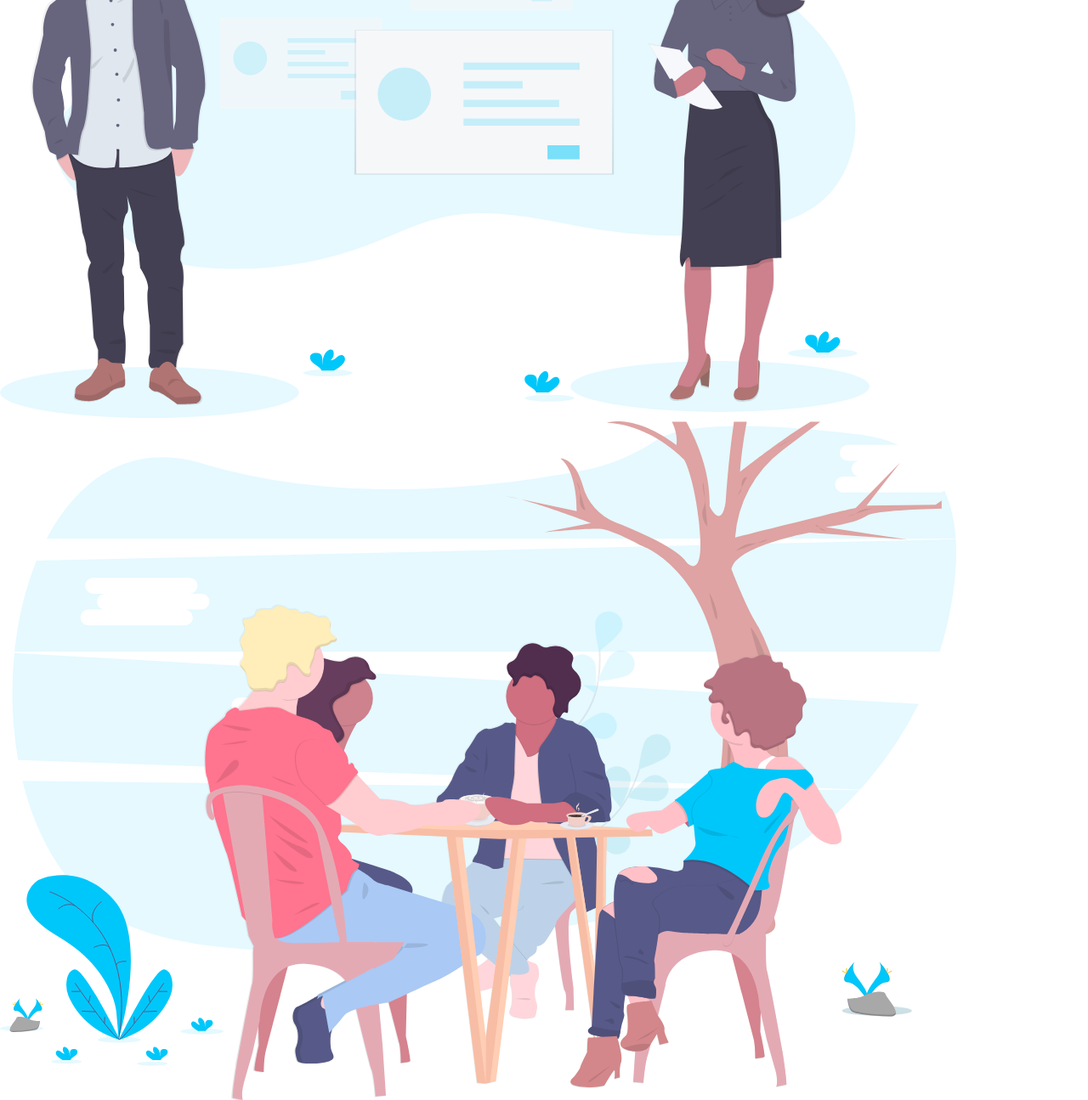
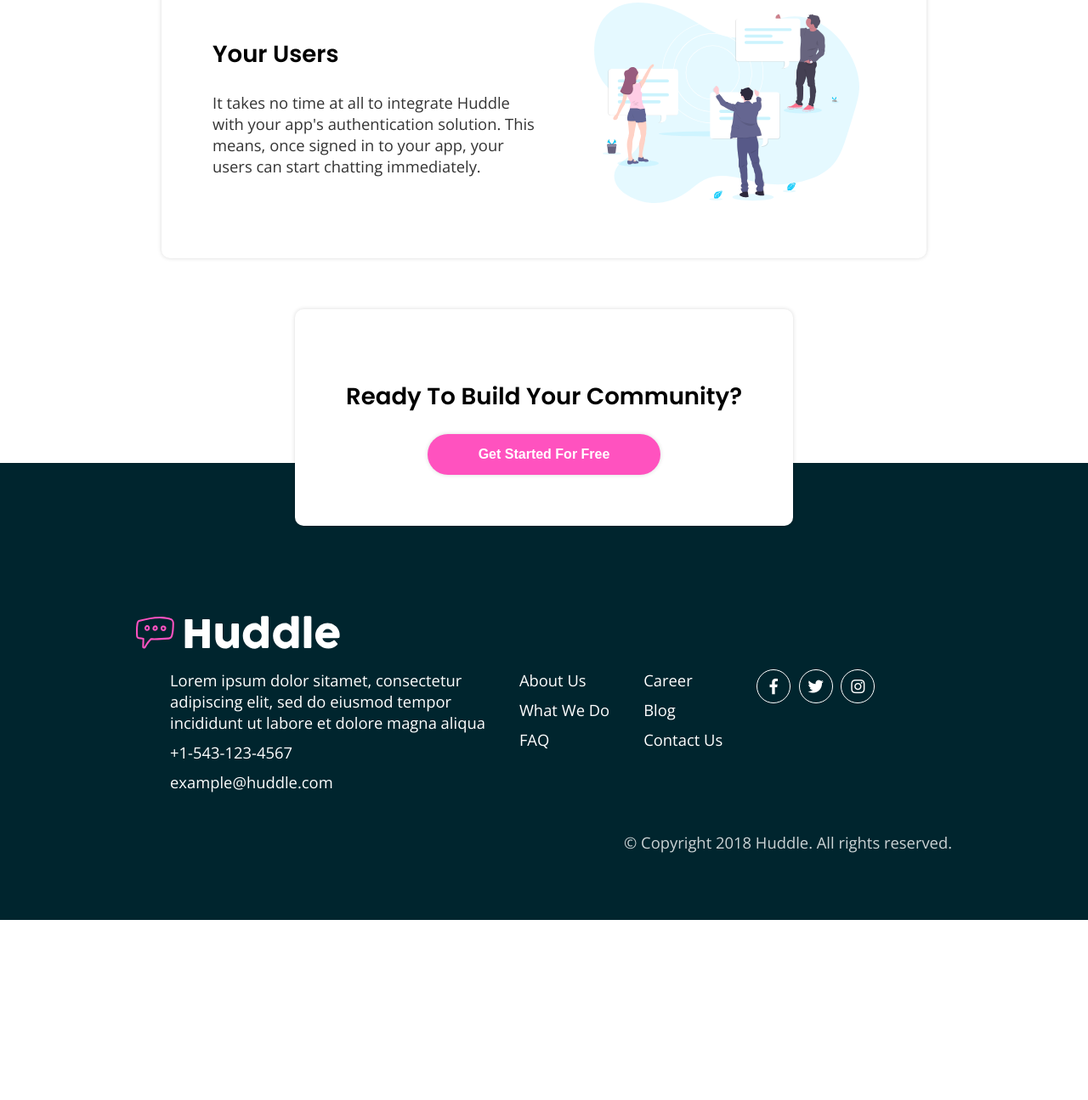
Before and after one commit to Mubeen213/Front-end-Challenges, a plain HTML site: page huddle-landing-page-with-alternating-feature-blocks-master/index.html in a window 1280 px wide. Shown: the part 1370-2665 px from the top of the page at 85% size. After the commit the page ends 2453 px from the top, so only its background shows below. Drawn offline with nearby package versions, Linux system fonts and the light colour scheme.

Commit message:
Added styles

```diff
--- a/huddle-landing-page-with-alternating-feature-blocks-master/index.html
+++ b/huddle-landing-page-with-alternating-feature-blocks-master/index.html
@@ -3,7 +3,8 @@
   <head>
     <meta charset="UTF-8" />
     <meta name="viewport" content="width=device-width, initial-scale=1.0" />
-    <!-- displays site properly based on user's device -->
+    <link rel="stylesheet" href="https://use.fontawesome.com/releases/v5.5.0/css/all.css"
+    integrity="sha384-B4dIYHKNBt8Bc12p+WXckhzcICo0wtJAoU8YZTY5qE0Id1GSseTk6S+L3BlXeVIU" crossorigin="anonymous">
 
     <link
       rel="icon"
@@ -18,7 +19,7 @@
   </head>
     <header>
     <div class="container" >
-      <nav>
+      <nav class="flex">
         <img src="./images/logo.svg" alt="logo" />
         <button class="btn btn-secondary">Try It Free</button>
       </nav>
@@ -37,8 +38,9 @@
         Get Started For Free
       </button>
     </div>
-
-    <img src="./images/illustration-mockups.svg" alt="mockups">
+ <div>
+    <img class= "header-img" src="./images/illustration-mockups.svg" alt="mockups">
+  </div>
     </div>
   </div>
 </header>
@@ -55,12 +57,17 @@
         with a feedback form.
       </p>
     </div>
+    <div>
         <img src="./images/illustration-grow-together.svg" alt="grow together">
   </div>
+</div>
 
-    <div class="box flex">
+    <div class="box flex box-reverse-mobile">
+      <div>
       <img src="./images/illustration-flowing-conversation.svg" alt="flowing conversation">
+    </div>
       <div>
+
       <h2>Flowing Conversations</h2>
       <p>
         You wouldn't paginate a conversation in real life, so why do it online?
@@ -77,27 +84,30 @@
         users can start chatting immediately.
       </p>
     </div>
+
+     <div>
      <img src="./images/illustration-your-users.svg" alt="your users">
   </div>
 </div>
+  </div>
 </main>
-
-   <div class="box">
+<div class="container center">
+   <div class="box small-box">
         <h2>  Ready To Build Your Community? </h2>
 
         <button class="btn btn-primary btn-big">  Get Started For Free </button>
    </div>
-
+  </div>
   <footer>
   <div class="container">
-    <img src="./images/logo.svg" alt="logo">
+    <img src="./images/logo-white.svg" alt="logo">
 
-    <div class="flex">
-      <div>
-
+    <div class="flex align-start">
         <ul>
           <li>
-               Lorem ipsum dolor sitamet, consectetur adipiscing elit, sed do eiusmod tempor incididunt ut
+               Lorem ipsum dolor sitamet, consectetur<br/>
+
+               adipiscing elit, sed do eiusmod tempor<br/> incididunt ut
             labore et dolore magna aliqua
           </li>
           <li>
@@ -107,9 +117,9 @@
             example@huddle.com
           </li>
         </ul>
-      </div>
 
-      <div>
+
+
         <ul>
           <li>
             About Us
@@ -121,9 +131,9 @@
             FAQ
           </li>
         </ul>
-      </div>
 
-      <div>
+
+
       <ul>
         <li>
           Career
@@ -135,27 +145,18 @@
           Contact Us
         </li>
       </ul>
-      </div>
-
-      <div>
-       <ul>
-         <li><a href="#"><i class="fab fa-twitter"></i></a></li>
-         <li><a href="#"><i class="fab fa-twitter"></i></a></li>
-         <li><a href="#"><i class="fab fa-twitter"></i></a></li>
+       <ul class="social-media">
+         <li><a class = "center"  href="#"><i class="fab fa-facebook-f"></i></a></li>
+         <li><a class = "center"   href="#"><i class="fab fa-twitter"></i></a></li>
+         <li><a class ="center"   href="#"><i class="fab fa-instagram"></i></a></li>
        </ul>
   </div>
+  <div>
     <p>
-
       &copy; Copyright 2018 Huddle. All
       rights reserved.
     </p>
-
-    </div>
   </div>
   </footer>
-
-
-
-
   </body>
 </html>
--- a/huddle-landing-page-with-alternating-feature-blocks-master/style.css
+++ b/huddle-landing-page-with-alternating-feature-blocks-master/style.css
@@ -1,10 +1,151 @@
+@import url('https://fonts.googleapis.com/css2?family=Open+Sans:wght@400;600&family=Poppins:wght@600&display=swap');
 
 
 *{
   box-sizing: border-box;
 }
-
+/*general styles */
+:root{
+   --box-shadow: 0 0 5px rgba(0,0,0,0.15);
+}
 body{
    margin: 0;
    padding: 0;
+   font-family: 'Open sans',sans-serif;
+   font-size: 1.15rem;
 }
+h1,h2{
+  font-family: 'Poppins',sans-serif;
+}
+p{
+  opacity: 0.8;
+}
+img{
+  max-width: 100%;
+}
+.btn{
+   padding: 15px 60px;
+   border-radius:50px;
+   background-color: #fff;
+   font-size: 16px;
+   border: none;
+   font-weight: 700;
+   box-shadow: var(--box-shadow);
+   cursor: pointer;
+}
+.btn-primary{
+  background-color:hsl(322, 100%, 66%);
+  color:#fff;
+}
+.container{
+     max-width: 100%;
+     width: 1000px;
+     padding:0 20px;
+     margin:0 auto;
+}
+.center{
+  text-align: center;
+}
+.flex{
+  display: flex;
+  align-items: center;
+}
+.flex > div{
+  flex: 1;
+}
+.align-start{
+  align-items: flex-start;
+}
+/*header*/
+header{
+  background-image: url('./images/bg-hero-desktop.svg');
+  background-size: cover;
+  background-position: center;
+  background-color: hsl(193, 100%, 96%);
+  padding: 40px 0;
+}
+nav{
+  align-items: center;
+  justify-content: space-between;
+  margin-bottom: 40px;
+}
+/*main content*/
+.box{
+  box-shadow: var(--box-shadow);
+  border-radius:10px;
+  margin: 30px;
+  padding: 60px;
+  background-color: #fff;
+}
+.box img,.header-img{
+  width: 80%;
+  margin-left: 15%;
+}
+
+.small-box{
+  display: inline-block;
+  margin-bottom: -50%;
+  position: relative;
+  z-index: 1;
+}
+
+/*footer*/
+footer{
+  background-color: hsl(192, 100%, 9%);
+  color: #fff;
+  padding: 180px 0 60px;
+}
+footer ul{
+  list-style: none;
+}
+footer ul li{
+  margin-bottom: 10px;
+}
+
+footer .center{
+  width: 40px;
+  height: 40px;
+  border-radius: 50%;
+  display: inline-flex;
+  justify-content: center;
+  align-items: center;
+  color: #fff;
+  margin-right: 0.6rem;
+  border: 1px solid #fff;
+  text-decoration: none;
+}
+footer .social-media{
+  display: flex;
+  align-items: center;
+  justify-content: center;
+}
+footer p{
+  text-align: right;
+}
+/* making it responsive */
+@media (max-width:765px){
+  body{
+    text-align: center;
+  }
+  nav.flex{
+    flex-direction: row;
+  }
+  .header-img{
+    margin-top:30px;
+    margin-left: 0;
+    width: 90%;
+  }
+  .flex{
+    flex-direction: column;
+  }
+  .box-reverse-mobile{
+    flex-direction: column-reverse;
+  }
+  footer ul{
+    text-align: center;
+    width: 100%;
+  }
+  footer p{
+    text-align: center;
+  }
+}
```
Also changed, not shown: huddle-landing-page-with-alternating-feature-blocks-master/images/logo-white.svg (added). Lines whose indentation alone changed are shown as unchanged.
